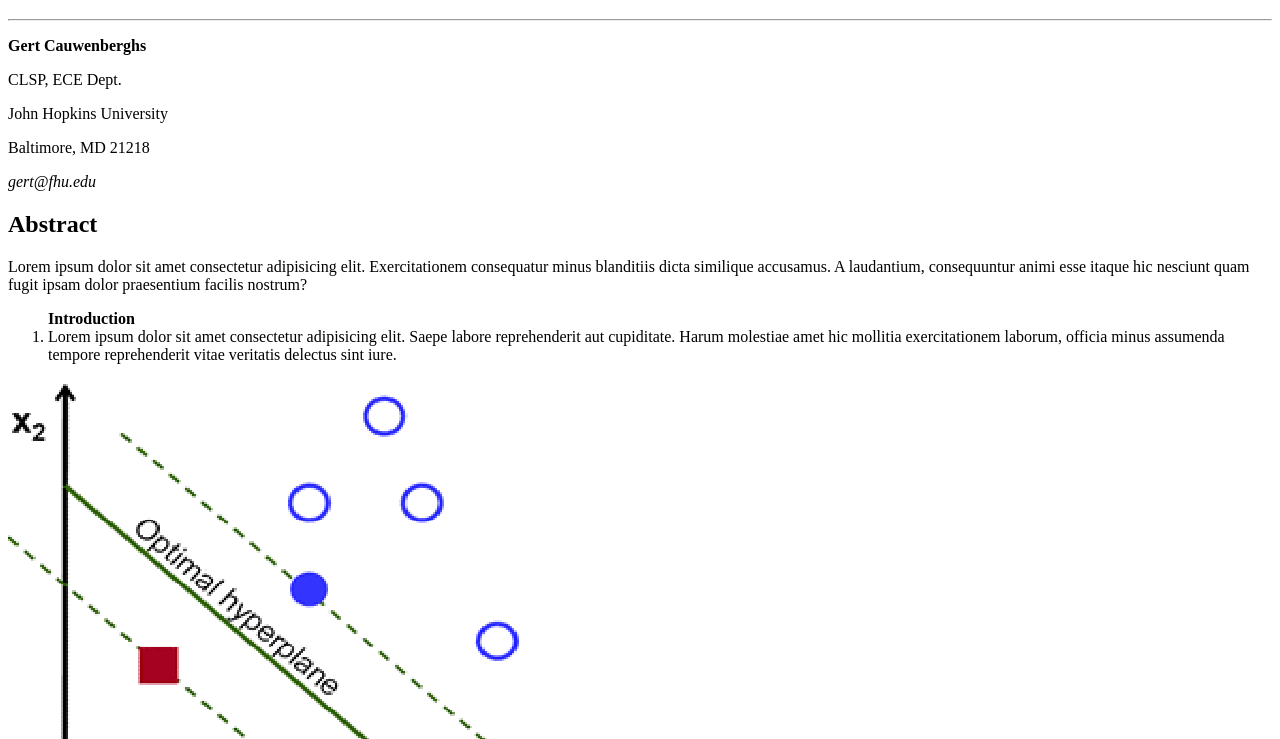
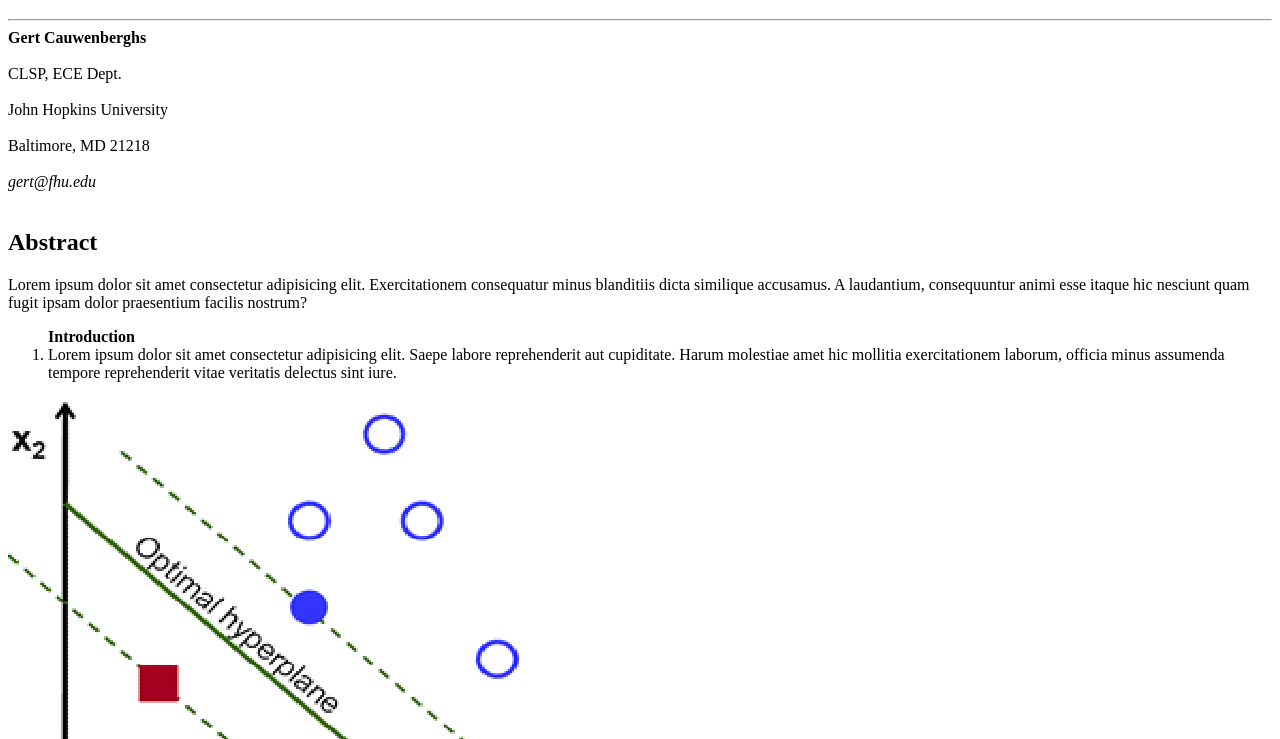
Before and after one commit to Ruma303/9-9, a plain HTML site: page index.html in a window 1280 px wide. Shown: the part 61-800 px from the top of the page. Drawn offline with Linux system fonts and the light colour scheme.

Commit message:
spazi con 2 br

```diff
--- a/index.html
+++ b/index.html
@@ -10,11 +10,13 @@
     <header>
         <h1>Incremental and Decremental Support Vector Machine Learning</h1>
         <hr>
-        <p><strong>Gert Cauwenberghs</strong></p>
-        <p>CLSP, ECE Dept.</p>
-        <p>John Hopkins University</p>
-        <p>Baltimore, MD 21218</p>
-        <p><em>gert@fhu.edu</em></p>
+        <div>
+            <strong>Gert Cauwenberghs</strong><br><br>
+            CLSP, ECE Dept.<br><br>
+            John Hopkins University<br><br>
+            Baltimore, MD 21218<br><br>
+            <em>gert@fhu.edu</em><br><br>
+        </div>
     </header>
 
     <main>
```
